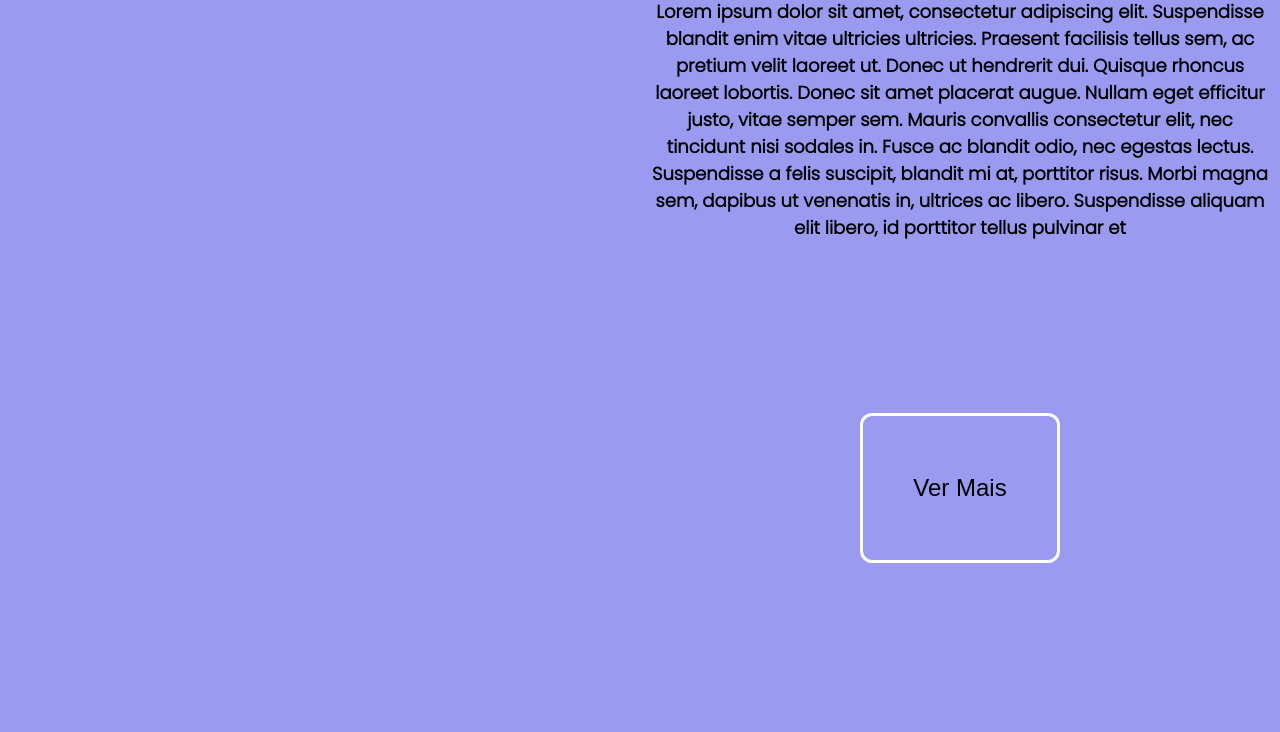
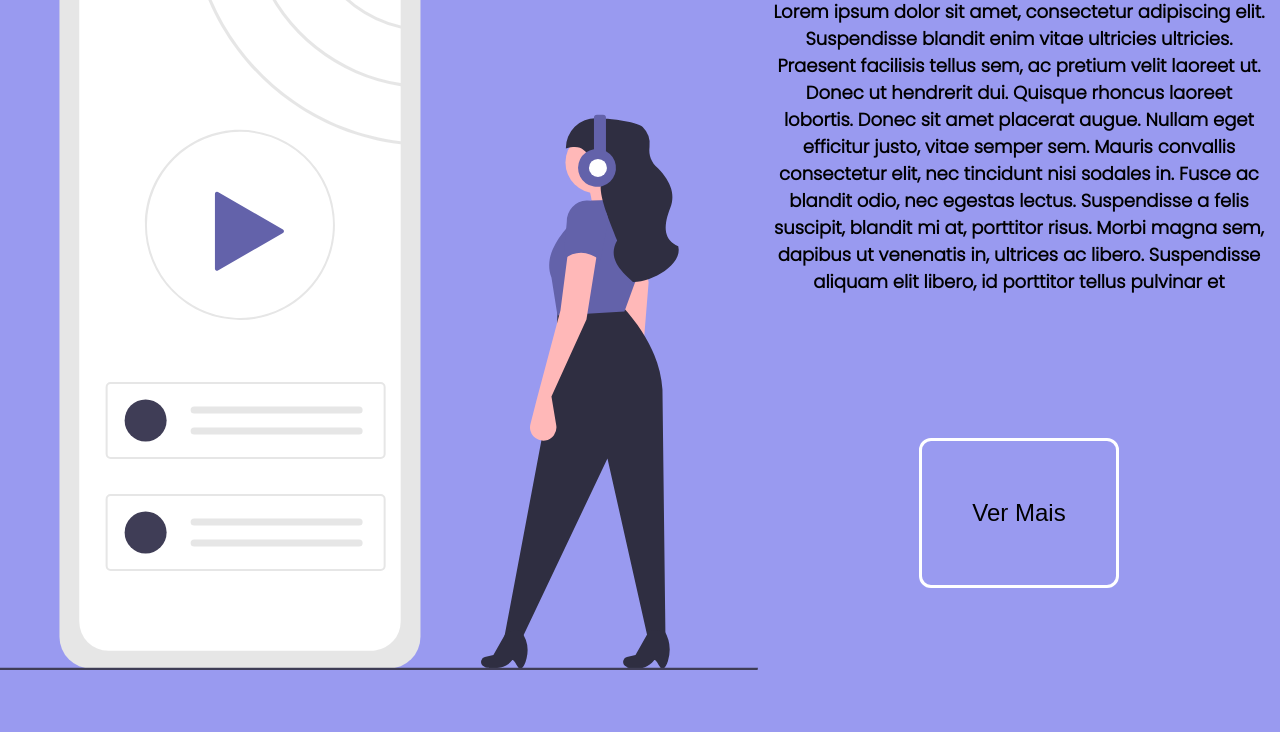
Before and after one commit to KaioFontes/CSS-Grid, a plain HTML site: page index.html in a window 1280 px wide. Shown: the part 154-886 px from the top of the page. Drawn offline with Linux system fonts and the light colour scheme.

Commit message:
Update index.html

```diff
--- a/index.html
+++ b/index.html
@@ -27,7 +27,7 @@
             <div class="main-container">
 
                 <div class="img-container">
-                    <img src="img/undraw_audio_player_yty9.svg" alt="">
+                    <img src="undraw_audio_player_yty9.svg" alt="">
                 </div>
 
                 <div class="cont-container">
```
